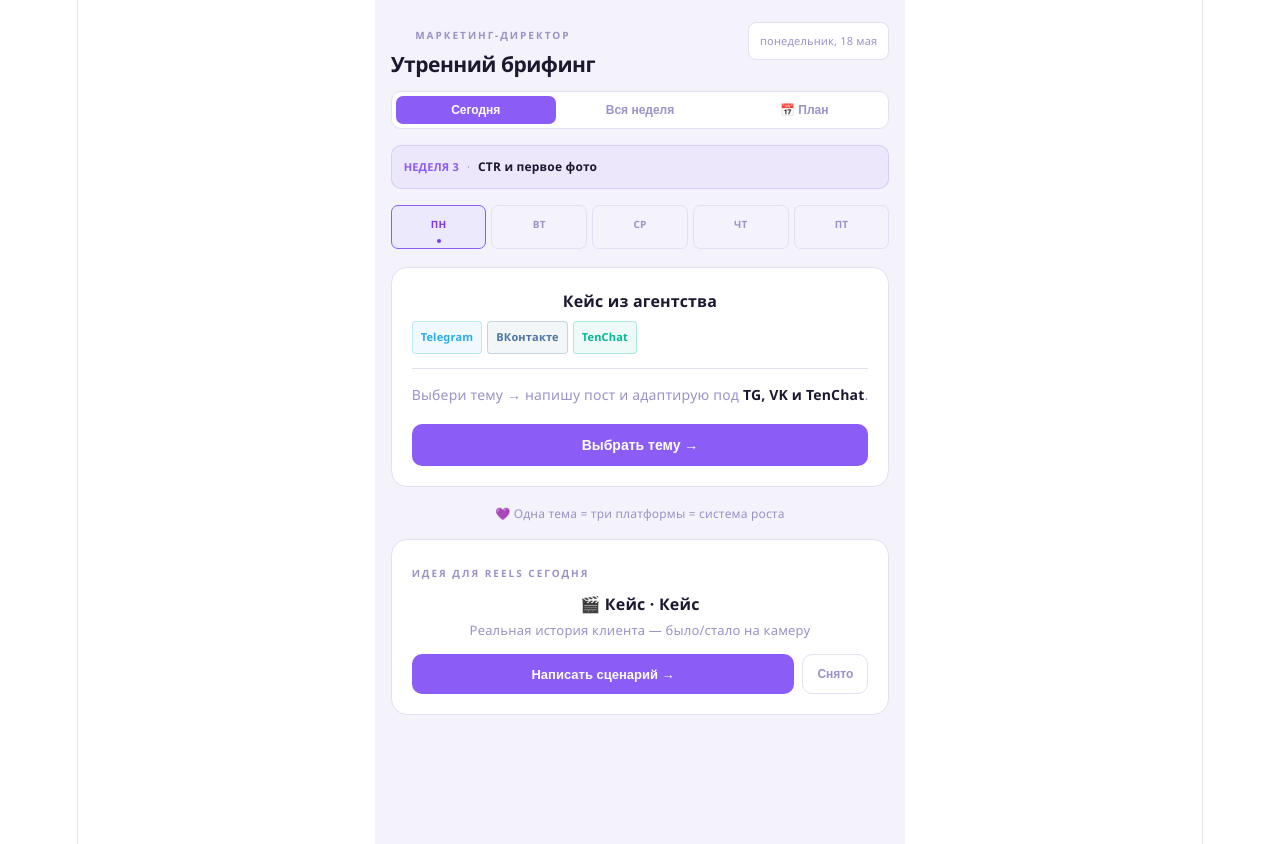
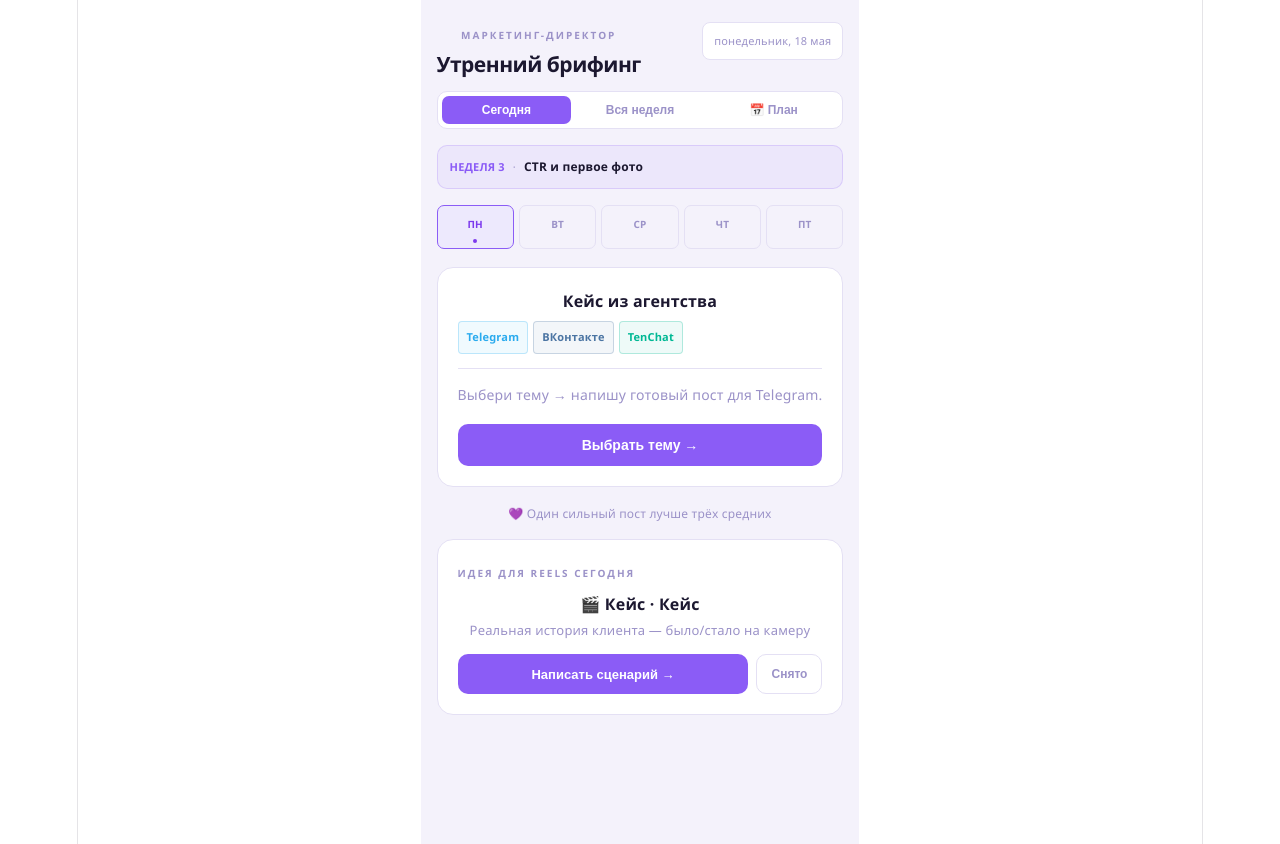
Before and after one commit to saltykovatarget-crypto/avitolog-mini-app, a React (Vite) app: page / in a window 1280 px wide. Built offline with nearby package versions, Linux system fonts and the light colour scheme.

Commit message:
fix: update Mini App text — Telegram-only, remove three platforms mention

```diff
--- a/src/App.jsx
+++ b/src/App.jsx
@@ -597,7 +597,7 @@ export default function App() {
 
         {step === "brief" && (
           <div style={{animation:"fadeUp 0.3s ease"}}>
-            <div style={{fontSize:14,color:MUTED,lineHeight:1.7,marginBottom:18}}>Выбери тему → напишу пост и адаптирую под <strong style={{color:TEXT}}>TG, VK и TenChat</strong>.</div>
+            <div style={{fontSize:14,color:MUTED,lineHeight:1.7,marginBottom:18}}>Выбери тему → напишу готовый пост для Telegram.</div>
             <button style={{width:"100%",padding:"13px",background:BRAND,color:"white",border:"none",borderRadius:10,fontSize:14,fontWeight:700,cursor:"pointer"}} onClick={() => setStep("topic")}>Выбрать тему →</button>
           </div>
         )}
@@ -766,7 +766,7 @@ export default function App() {
           </div>
         )}
       </div>}
-      {view === "today" && step==="brief" && <div style={{textAlign:"center",fontSize:12,color:MUTED,marginTop:14}}>💜 Одна тема = три платформы = система роста</div>}
+      {view === "today" && step==="brief" && <div style={{textAlign:"center",fontSize:12,color:MUTED,marginTop:14}}>💜 Один сильный пост лучше трёх средних</div>}
 
       {view === "today" && (() => {
         const reels = REELS_PLAN[dow] || REELS_PLAN[1];
```
Also changed, not shown: 2 other files (tests, documents, lock files or other folders).
